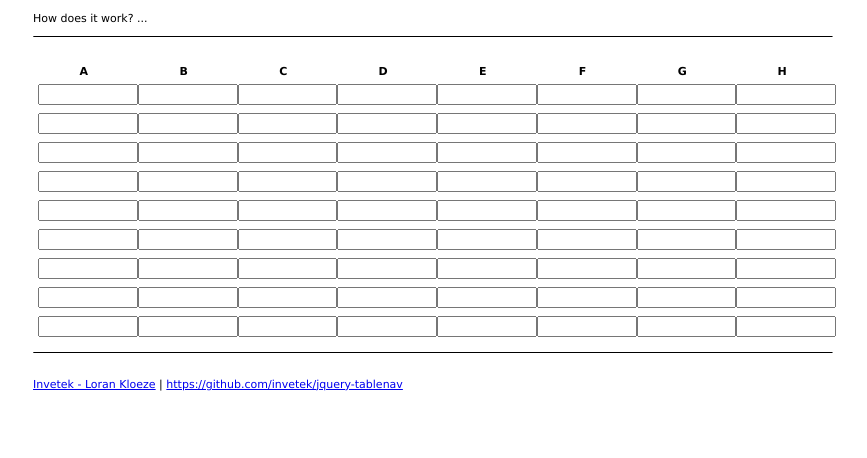
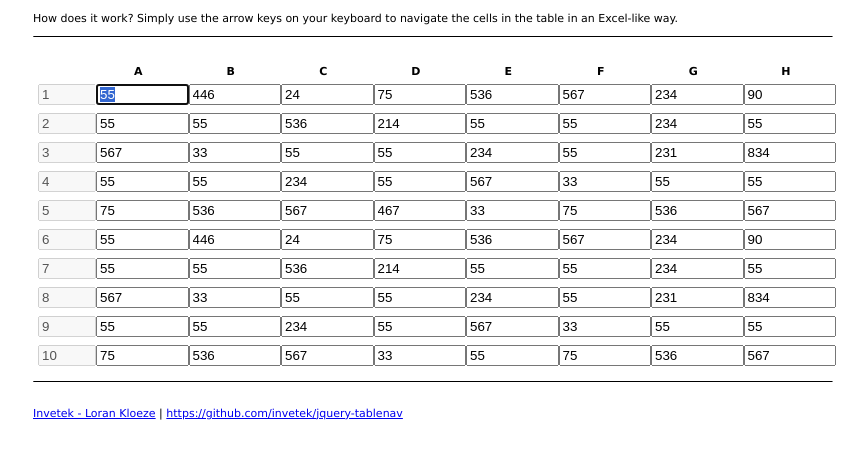
Before and after one commit to dwaskowski/jquery-tablenav, a website: page sample/index.html in a window 1280 px wide. Shown: the part 78-536 px from the top of the page, without its empty margins (175-1042 px from the left). Drawn offline with Linux system fonts and the light colour scheme.

Commit message:
Add the plugin code, samples and tests

```diff
--- a/Gruntfile.js
+++ b/Gruntfile.js
@@ -19,7 +19,7 @@ module.exports = function(grunt) {
     coffee: {
       compile: {
         files: {
-          'src/tablenav.jquery.js': 'src/tablenav.jquery.coffee'
+          'src/tablenav.js': 'src/tablenav.coffee'
         }
       }
     },
@@ -31,10 +31,6 @@ module.exports = function(grunt) {
       dist: {
         src: ['src/<%= pkg.name %>.js'],
         dest: 'dist/jquery.<%= pkg.name %>.js'
-      },
-      css: {
-        src: ['src/css/<%= pkg.name %>.css'],
-        dest: 'dist/css/jquery.<%= pkg.name %>.css'
       }
     },
     uglify: {
--- a/sample/index.html
+++ b/sample/index.html
@@ -12,18 +12,18 @@
         <title>jQuery TableNav plugin sample</title>
         <link rel="stylesheet" href="sample.css">
         <script src="../libs/jquery/jquery.js"></script>
-        <script src="../dist/jquery.tablenav.js"></script>
+        <script src="../dist/jquery.tablenav.min.js"></script>
         <script src="sample.js"></script>
     </head>
     <body>
         <div class="contentwrapper">
             <h1>jQuery TableNav plugin sample</h1>
-            <p>How does it work? ...
-            </p>
+            <p>How does it work? Simply use the arrow keys on your keyboard to navigate the cells in the table in an Excel-like way.</p>
             <hr>
             <table id="my-table">
                 <thead>
                     <tr>
+                        <th></th>
                         <th>A</th>
                         <th>B</th>
                         <th>C</th>
@@ -37,94 +37,114 @@
                 </thead>
                 <tbody>
                     <tr>
-                        <td><input/></td>
-                        <td><input/></td>
-                        <td><input/></td>
-                        <td><input/></td>
-                        <td><input/></td>
-                        <td><input/></td>
-                        <td><input/></td>
-                        <td><input/></td>
+                        <td><input type="text" value="1" disabled /></td>
+                        <td><input type="text" value="55" /></td>
+                        <td><input type="text" value="446" /></td>
+                        <td><input type="text" value="24" /></td>
+                        <td><input type="text" value="75" /></td>
+                        <td><input type="text" value="536" /></td>
+                        <td><input type="text" value="567" /></td>
+                        <td><input type="text" value="234" /></td>
+                        <td><input type="text" value="90" /></td>
                     </tr>
                     <tr>
-                        <td><input/></td>
-                        <td><input/></td>
-                        <td><input/></td>
-                        <td><input/></td>
-                        <td><input/></td>
-                        <td><input/></td>
-                        <td><input/></td>
-                        <td><input/></td>
+                        <td><input type="text" value="2" disabled /></td>
+                        <td><input type="text" value="55" /></td>
+                        <td><input type="text" value="55" /></td>
+                        <td><input type="text" value="536" /></td>
+                        <td><input type="text" value="214" /></td>
+                        <td><input type="text" value="55" /></td>
+                        <td><input type="text" value="55" /></td>
+                        <td><input type="text" value="234" /></td>
+                        <td><input type="text" value="55" /></td>
                     </tr>
                     <tr>
-                        <td><input/></td>
-                        <td><input/></td>
-                        <td><input/></td>
-                        <td><input/></td>
-                        <td><input/></td>
-                        <td><input/></td>
-                        <td><input/></td>
-                        <td><input/></td>
+                        <td><input type="text" value="3" disabled /></td>
+                        <td><input type="text" value="567" /></td>
+                        <td><input type="text" value="33" /></td>
+                        <td><input type="text" value="55" /></td>
+                        <td><input type="text" value="55" /></td>
+                        <td><input type="text" value="234" /></td>
+                        <td><input type="text" value="55" /></td>
+                        <td><input type="text" value="231" /></td>
+                        <td><input type="text" value="834" /></td>
                     </tr>
                     <tr>
-                        <td><input/></td>
-                        <td><input/></td>
-                        <td><input/></td>
-                        <td><input/></td>
-                        <td><input/></td>
-                        <td><input/></td>
-                        <td><input/></td>
-                        <td><input/></td>
+                        <td><input type="text" value="4" disabled /></td>
+                        <td><input type="text" value="55" /></td>
+                        <td><input type="text" value="55" /></td>
+                        <td><input type="text" value="234" /></td>
+                        <td><input type="text" value="55" /></td>
+                        <td><input type="text" value="567" /></td>
+                        <td><input type="text" value="33" /></td>
+                        <td><input type="text" value="55" /></td>
+                        <td><input type="text" value="55" /></td>
                     </tr>
                     <tr>
-                        <td><input/></td>
-                        <td><input/></td>
-                        <td><input/></td>
-                        <td><input/></td>
-                        <td><input/></td>
-                        <td><input/></td>
-                        <td><input/></td>
-                        <td><input/></td>
+                        <td><input type="text" value="5" disabled /></td>
+                        <td><input type="text" value="75" /></td>
+                        <td><input type="text" value="536" /></td>
+                        <td><input type="text" value="567" /></td>
+                        <td><input type="text" value="467" /></td>
+                        <td><input type="text" value="33" /></td>
+                        <td><input type="text" value="75" /></td>
+                        <td><input type="text" value="536" /></td>
+                        <td><input type="text" value="567" /></td>
                     </tr>
                     <tr>
-                        <td><input/></td>
-                        <td><input/></td>
-                        <td><input/></td>
-                        <td><input/></td>
-                        <td><input/></td>
-                        <td><input/></td>
-                        <td><input/></td>
-                        <td><input/></td>
+                        <td><input type="text" value="6" disabled /></td>
+                        <td><input type="text" value="55" /></td>
+                        <td><input type="text" value="446" /></td>
+                        <td><input type="text" value="24" /></td>
+                        <td><input type="text" value="75" /></td>
+                        <td><input type="text" value="536" /></td>
+                        <td><input type="text" value="567" /></td>
+                        <td><input type="text" value="234" /></td>
+                        <td><input type="text" value="90" /></td>
                     </tr>
                     <tr>
-                        <td><input/></td>
-                        <td><input/></td>
-                        <td><input/></td>
-                        <td><input/></td>
-                        <td><input/></td>
-                        <td><input/></td>
-                        <td><input/></td>
-                        <td><input/></td>
+                        <td><input type="text" value="7" disabled /></td>
+                        <td><input type="text" value="55" /></td>
+                        <td><input type="text" value="55" /></td>
+                        <td><input type="text" value="536" /></td>
+                        <td><input type="text" value="214" /></td>
+                        <td><input type="text" value="55" /></td>
+                        <td><input type="text" value="55" /></td>
+                        <td><input type="text" value="234" /></td>
+                        <td><input type="text" value="55" /></td>
                     </tr>
                     <tr>
-                        <td><input/></td>
-                        <td><input/></td>
-                        <td><input/></td>
-                        <td><input/></td>
-                        <td><input/></td>
-                        <td><input/></td>
-                        <td><input/></td>
-                        <td><input/></td>
+                        <td><input type="text" value="8" disabled /></td>
+                        <td><input type="text" value="567" /></td>
+                        <td><input type="text" value="33" /></td>
+                        <td><input type="text" value="55" /></td>
+                        <td><input type="text" value="55" /></td>
+                        <td><input type="text" value="234" /></td>
+                        <td><input type="text" value="55" /></td>
+                        <td><input type="text" value="231" /></td>
+                        <td><input type="text" value="834" /></td>
                     </tr>
                     <tr>
-                        <td><input/></td>
-                        <td><input/></td>
-                        <td><input/></td>
-                        <td><input/></td>
-                        <td><input/></td>
-                        <td><input/></td>
-                        <td><input/></td>
-                        <td><input/></td>
+                        <td><input type="text" value="9" disabled /></td>
+                        <td><input type="text" value="55" /></td>
+                        <td><input type="text" value="55" /></td>
+                        <td><input type="text" value="234" /></td>
+                        <td><input type="text" value="55" /></td>
+                        <td><input type="text" value="567" /></td>
+                        <td><input type="text" value="33" /></td>
+                        <td><input type="text" value="55" /></td>
+                        <td><input type="text" value="55" /></td>
+                    </tr>
+                    <tr>
+                        <td><input type="text" value="10" disabled /></td>
+                        <td><input type="text" value="75" /></td>
+                        <td><input type="text" value="536" /></td>
+                        <td><input type="text" value="567" /></td>
+                        <td><input type="text" value="33" /></td>
+                        <td><input type="text" value="55" /></td>
+                        <td><input type="text" value="75" /></td>
+                        <td><input type="text" value="536" /></td>
+                        <td><input type="text" value="567" /></td>
                     </tr>
 
 
--- /dev/null
+++ b/sample/sample.coffee
@@ -0,0 +1,3 @@
+$(document).on 'ready', ->
+  $('#my-table').tableNav()
+  $('#my-table input').eq(1).click()
--- a/sample/sample.css
+++ b/sample/sample.css
@@ -2,7 +2,7 @@
  * jQuery TableNav Plugin Sample
  * https://github.com/invetek/jquery-tablenav
  *
- * Copyright 2013 Loran Kloeze - Invetek
+ * Copyright 2014 Loran Kloeze - Invetek
  * Released under the MIT license
  */
 
@@ -35,6 +35,10 @@ table tbody td {
     padding: 3px;
 }
 
+table tbody td:first-child {
+    width: 50px;
+}
+
 table input {
     width: 100%;
 }
--- a/sample/sample.js
+++ b/sample/sample.js
@@ -1,11 +1,4 @@
-/*!
- * jQuery TableNav Plugin Sample
- * https://github.com/invetek/jquery-tablenav
- *
- * Copyright 2014 Loran Kloeze - Invetek
- * Released under the MIT license
- */
-
-$(document).ready(function() {
-
+$(document).on('ready', function() {
+  $('#my-table').tableNav();
+  return $('#my-table input').eq(1).click();
 });
--- a/tablenav.jquery.json
+++ b/tablenav.jquery.json
@@ -22,7 +22,7 @@
     }
   ],
   "dependencies": {
-    "jquery": "1.9.0"
+    "jquery": "1.7.0"
   },
   "keywords": ["input","table","navigation","keys","arrowkeys"]
 }
```
Also changed, not shown: bower.json (added, +24 -0 lines), src/tablenav.coffee (+52 -3 lines), src/tablenav.js (added, +55 -0 lines), test/tablenav_test.js (+118 -3 lines), README.md, dist/jquery.tablenav.js (added), dist/jquery.tablenav.min.js (added), 1 other file.
